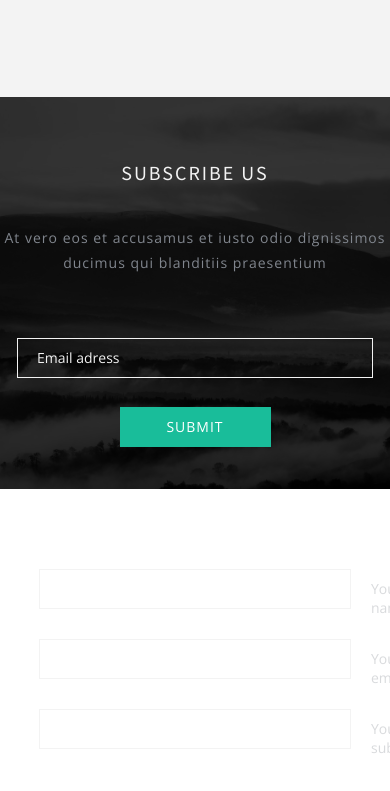
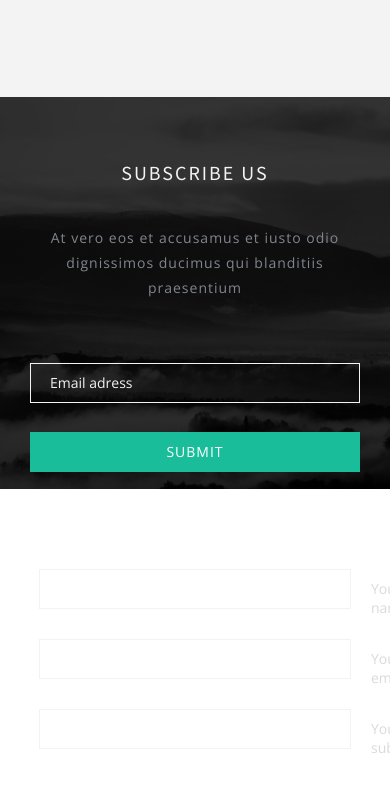
Before and after one commit to YuraSadilenko/bouncy, a website: page src/index.html in a window 390 px wide. Shown: the part 9695-10486 px from the top of the page. Drawn offline with nearby package versions, Linux system fonts and the light colour scheme.

Commit message:
Add media query

```diff
--- a/src/css/style.css
+++ b/src/css/style.css
@@ -1436,3 +1436,13 @@ a.slide_btn {
   color: #f3f3f3;
   opacity: 1;
 }
+
+@media screen and (max-width: 524px) {
+  .subscribe__content {
+    padding: 0 3rem;
+  }
+  .subscribe__item--btn {
+    width: 100%;
+    max-width: 35.6rem;
+  }
+}
--- a/src/sass/_subscribe.scss
+++ b/src/sass/_subscribe.scss
@@ -73,3 +73,14 @@
     opacity: 1;
   }
 }
+
+@media screen and (max-width: 524px) {
+  .subscribe__content {
+    padding: 0 3rem;
+  }
+
+  .subscribe__item--btn {
+    width: 100%;
+    max-width: 35.6rem;
+  }
+}
```
